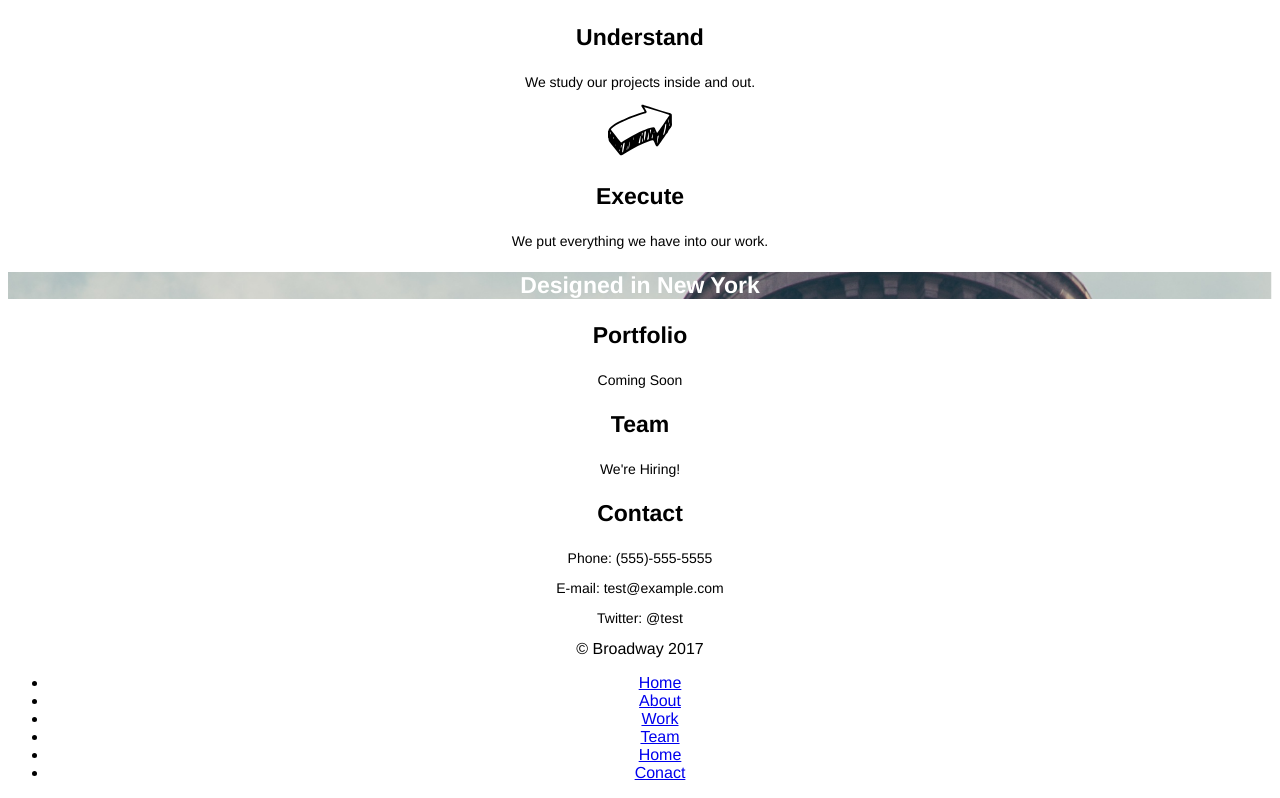
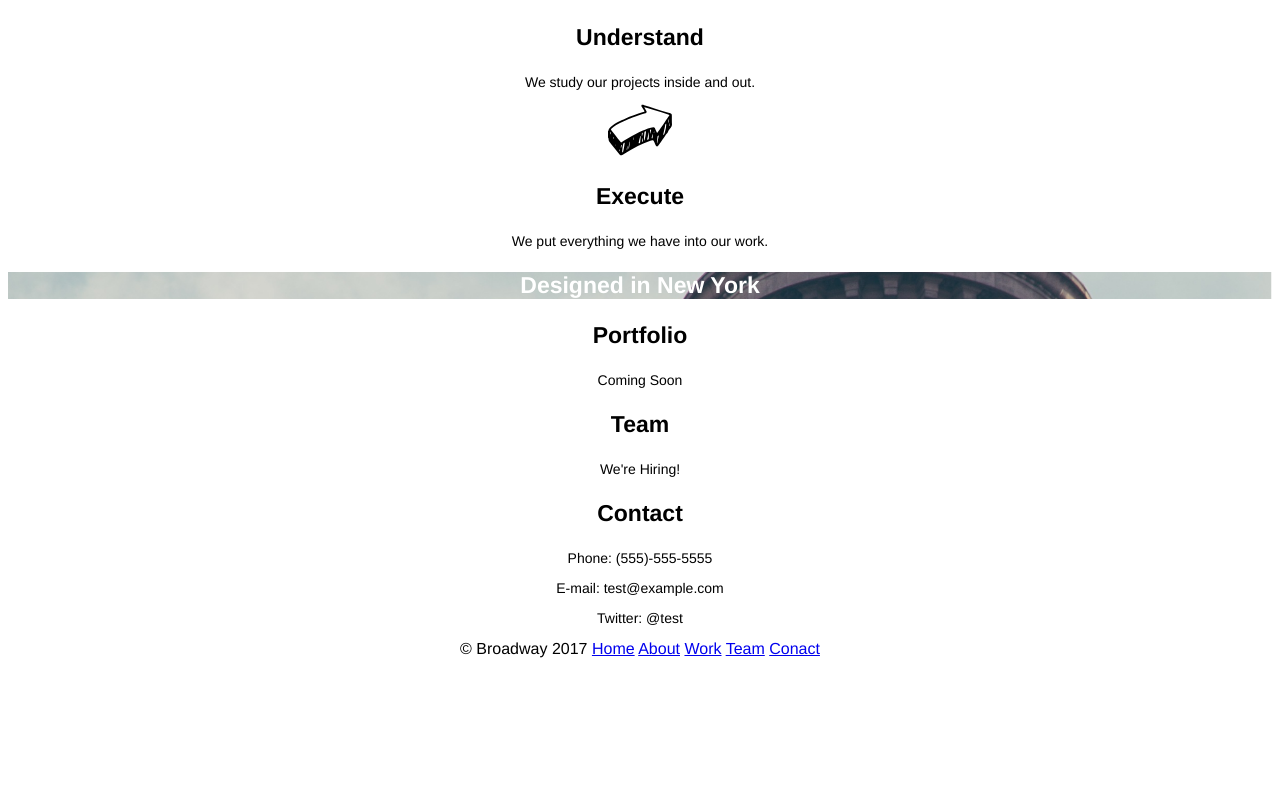
Before and after one commit to Mae80/broadway, a plain HTML site: page index.html in a window 1280 px wide. Shown: the part 644-1442 px from the top of the page. After the commit the page ends 1310 px from the top, so only its background shows below. Drawn offline with Linux system fonts and the light colour scheme.

Commit message:
Changes made to footer

```diff
--- a/index.html
+++ b/index.html
@@ -49,14 +49,11 @@
     <div class="footer">
       <span>&copy Broadway 2017</span>
       <span class="nav-down">
-        <ul>
-          <li><a href="#top">Home</a></li>
-          <li><a href="#top">About</a></li>
-          <li><a href="#top">Work</a></li>
-          <li><a href="#top">Team</a></li>
-          <li><a href="#top">Home</a></li>
-          <li><a href="#top">Conact</a></li>
-        </ul>
+          <a href="#top">Home</a>
+          <a href="#top">About</a>
+          <a href="#top">Work</a>
+          <a href="#top">Team</a>
+          <a href="#top">Conact</a>
       </span>
     </div>
 
```
